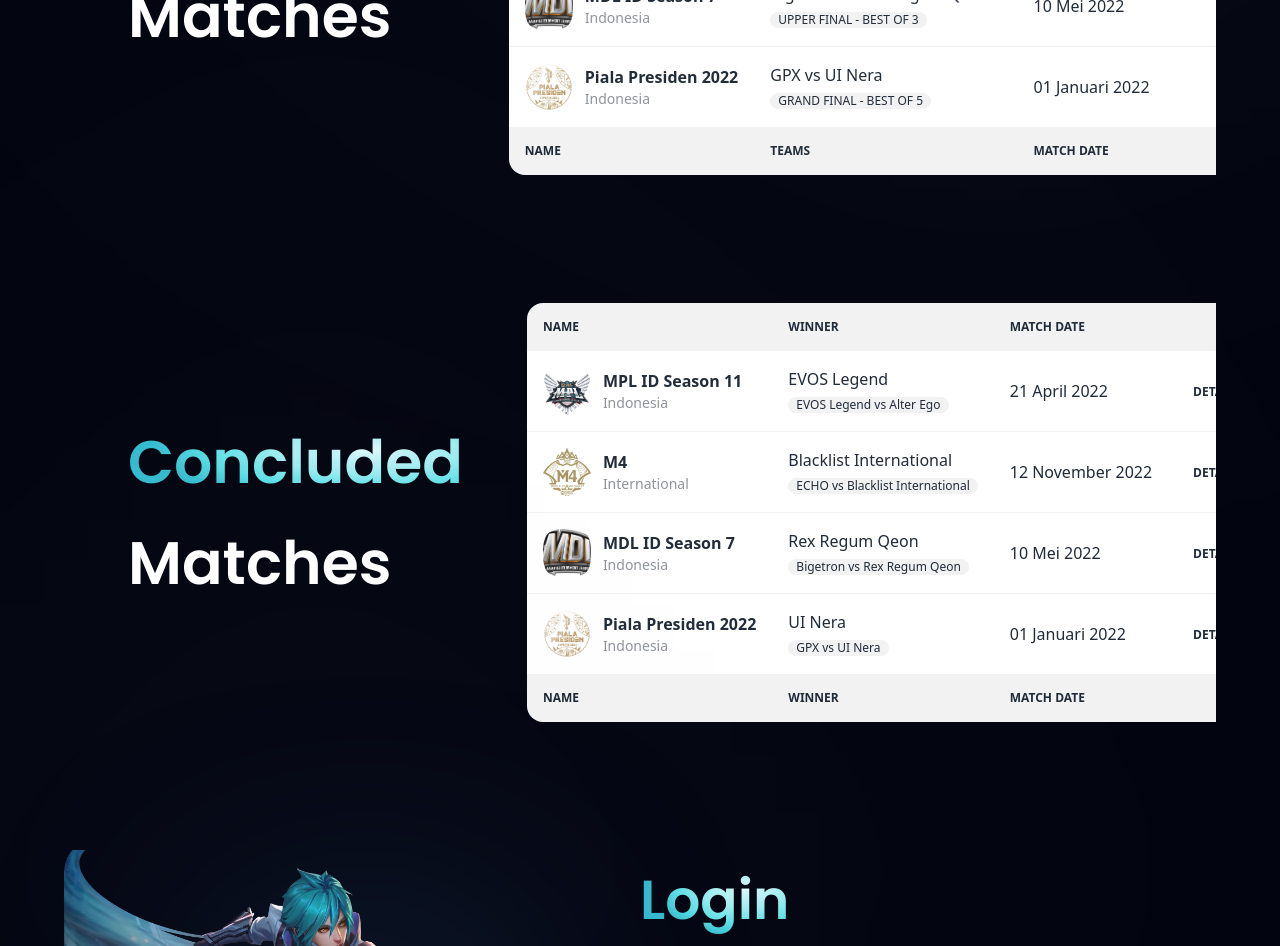
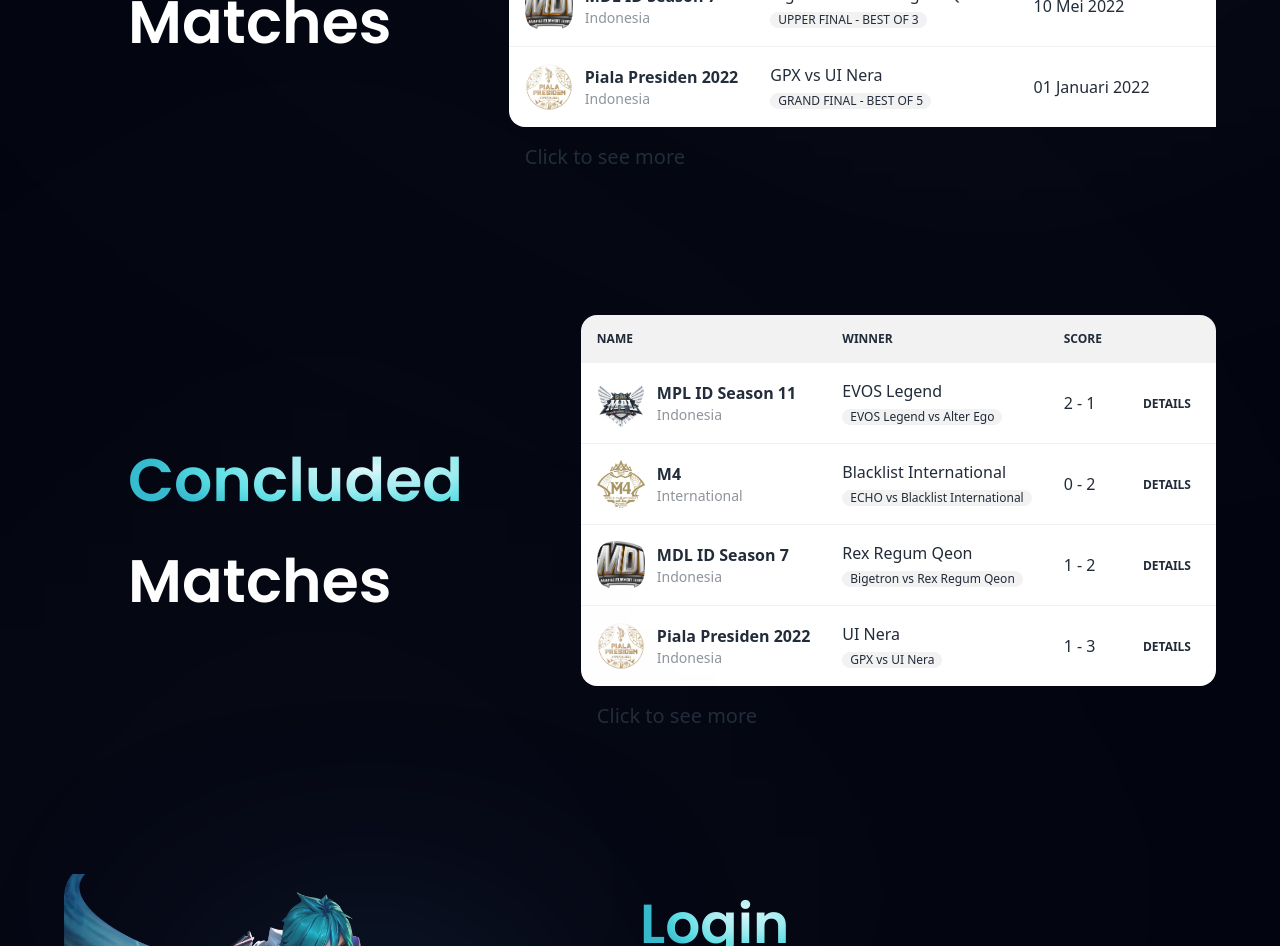
Before and after one commit to SistemBasisData2023/J10League, a React (Vite) app in the folder Frontend/: page / in a window 1280 px wide. Shown: the part 1080-2026 px from the top of the page. Built offline with nearby package versions, Linux system fonts and the light colour scheme.

Commit message:
adding see more for table

```diff
--- a/Frontend/src/components/Results.jsx
+++ b/Frontend/src/components/Results.jsx
@@ -35,7 +35,7 @@ const Results = () => (
                     <tr>
                         <th>Name</th>
                         <th>Winner</th>
-                        <th>Match Date</th>
+                        <th>Score</th>
                         <th></th>
                     </tr>
                 </thead>
@@ -59,7 +59,7 @@ const Results = () => (
                             <br />
                             <span class="badge badge-ghost badge-sm">EVOS Legend vs Alter Ego</span>
                         </td>
-                        <td>21 April 2022</td>
+                        <td>2 - 1</td>
                         <th>
                             <button class="btn btn-ghost btn-xs">details</button>
                         </th>
@@ -83,7 +83,7 @@ const Results = () => (
                             <br />
                             <span class="badge badge-ghost badge-sm">ECHO vs Blacklist International</span>
                         </td>
-                        <td>12 November 2022</td>
+                        <td>0 - 2</td>
                         <th>
                             <button class="btn btn-ghost btn-xs">details</button>
                         </th>
@@ -107,7 +107,7 @@ const Results = () => (
                             <br />
                             <span class="badge badge-ghost badge-sm">Bigetron vs Rex Regum Qeon</span>
                         </td>
-                        <td>10 Mei 2022</td>
+                        <td>1 - 2</td>
                         <th>
                             <button class="btn btn-ghost btn-xs">details</button>
                         </th>
@@ -131,22 +131,73 @@ const Results = () => (
                             <br />
                             <span class="badge badge-ghost badge-sm">GPX vs UI Nera</span>
                         </td>
-                        <td>01 Januari 2022</td>
+                        <td>1 - 3</td>
                         <th>
                             <button class="btn btn-ghost btn-xs">details</button>
                         </th>
                     </tr>
                 </tbody>
-                <tfoot>
-                    <tr>
-                        <th>Name</th>
-                        <th>Winner</th>
-                        <th>Match Date</th>
-                        <th></th>
-                    </tr>
-                </tfoot>
-
             </table>
+            <div class="collapse">
+                <input type="checkbox" />
+                <div class="collapse-title text-xl font-medium">
+                    Click to see more
+                </div>
+                <div class="collapse-content">
+                    <table class="table">
+                        <tbody>
+                            <tr>
+                                <td>
+                                    <div class="flex items-center space-x-3">
+                                        <div class="avatar">
+                                            <div class="mask mask-squircle w-12 h-12">
+                                                <img src={logo_mpl} alt="page-icon" />
+                                            </div>
+                                        </div>
+                                        <div>
+                                            <div class="font-bold">MPL ID Season 11</div>
+                                            <div class="text-sm opacity-50">Indonesia</div>
+                                        </div>
+                                    </div>
+                                </td>
+                                <td>
+                                    UI Esports
+                                    <br />
+                                    <span class="badge badge-ghost badge-sm">ONIC Esports vs UI Esports</span>
+                                </td>
+                                <td>3 - 4</td>
+                                <th>
+                                    <button class="btn btn-ghost btn-xs">details</button>
+                                </th>
+                            </tr>
+                            <tr>
+                                <td>
+                                    <div class="flex items-center space-x-3">
+                                        <div class="avatar">
+                                            <div class="mask mask-squircle w-12 h-12">
+                                                <img src={logo_m4} alt="page-icon" />
+                                            </div>
+                                        </div>
+                                        <div>
+                                            <div class="font-bold">M4</div>
+                                            <div class="text-sm opacity-50">International</div>
+                                        </div>
+                                    </div>
+                                </td>
+                                <td>
+                                    The Valley
+                                    <br />
+                                    <span class="badge badge-ghost badge-sm">The Valley vs Falcon Esports</span>
+                                </td>
+                                <td>2 - 1</td>
+                                <th>
+                                    <button class="btn btn-ghost btn-xs">details</button>
+                                </th>
+                            </tr>
+                        </tbody>
+                    </table>
+                </div>
+            </div>
         </div>
     </section>
 );
--- a/Frontend/src/components/Schedule.jsx
+++ b/Frontend/src/components/Schedule.jsx
@@ -137,16 +137,67 @@ const Schedule = () => (
             </th>
           </tr>
         </tbody>
-        <tfoot>
-          <tr>
-            <th>Name</th>
-            <th>Teams</th>
-            <th>Match Date</th>
-            <th></th>
-          </tr>
-        </tfoot>
-
       </table>
+      <div class="collapse">
+        <input type="checkbox" />
+        <div class="collapse-title text-xl font-medium">
+          Click to see more
+        </div>
+        <div class="collapse-content">
+          <table class="table">
+            <tbody>
+              <tr>
+                <td>
+                  <div class="flex items-center space-x-3">
+                    <div class="avatar">
+                      <div class="mask mask-squircle w-12 h-12">
+                        <img src={logo_mpl} alt="page-icon" />
+                      </div>
+                    </div>
+                    <div>
+                      <div class="font-bold">MPL ID Season 11</div>
+                      <div class="text-sm opacity-50">Indonesia</div>
+                    </div>
+                  </div>
+                </td>
+                <td>
+                  ONIC Esports vs UI Esports
+                  <br />
+                  <span class="badge badge-ghost badge-sm">GRAND FINAL - BEST OF 7</span>
+                </td>
+                <td>17 Agustus 2022</td>
+                <th>
+                  <button class="btn btn-ghost btn-xs">details</button>
+                </th>
+              </tr>
+              <tr>
+                <td>
+                  <div class="flex items-center space-x-3">
+                    <div class="avatar">
+                      <div class="mask mask-squircle w-12 h-12">
+                        <img src={logo_m4} alt="page-icon" />
+                      </div>
+                    </div>
+                    <div>
+                      <div class="font-bold">M4</div>
+                      <div class="text-sm opacity-50">International</div>
+                    </div>
+                  </div>
+                </td>
+                <td>
+                  The Valley vs Falcon Esports
+                  <br />
+                  <span class="badge badge-ghost badge-sm">PLAYOFFS - BEST OF 3</span>
+                </td>
+                <td>22 Desember 2022</td>
+                <th>
+                  <button class="btn btn-ghost btn-xs">details</button>
+                </th>
+              </tr>
+            </tbody>
+          </table>
+        </div>
+      </div>
     </div>
   </section>
 );
```
